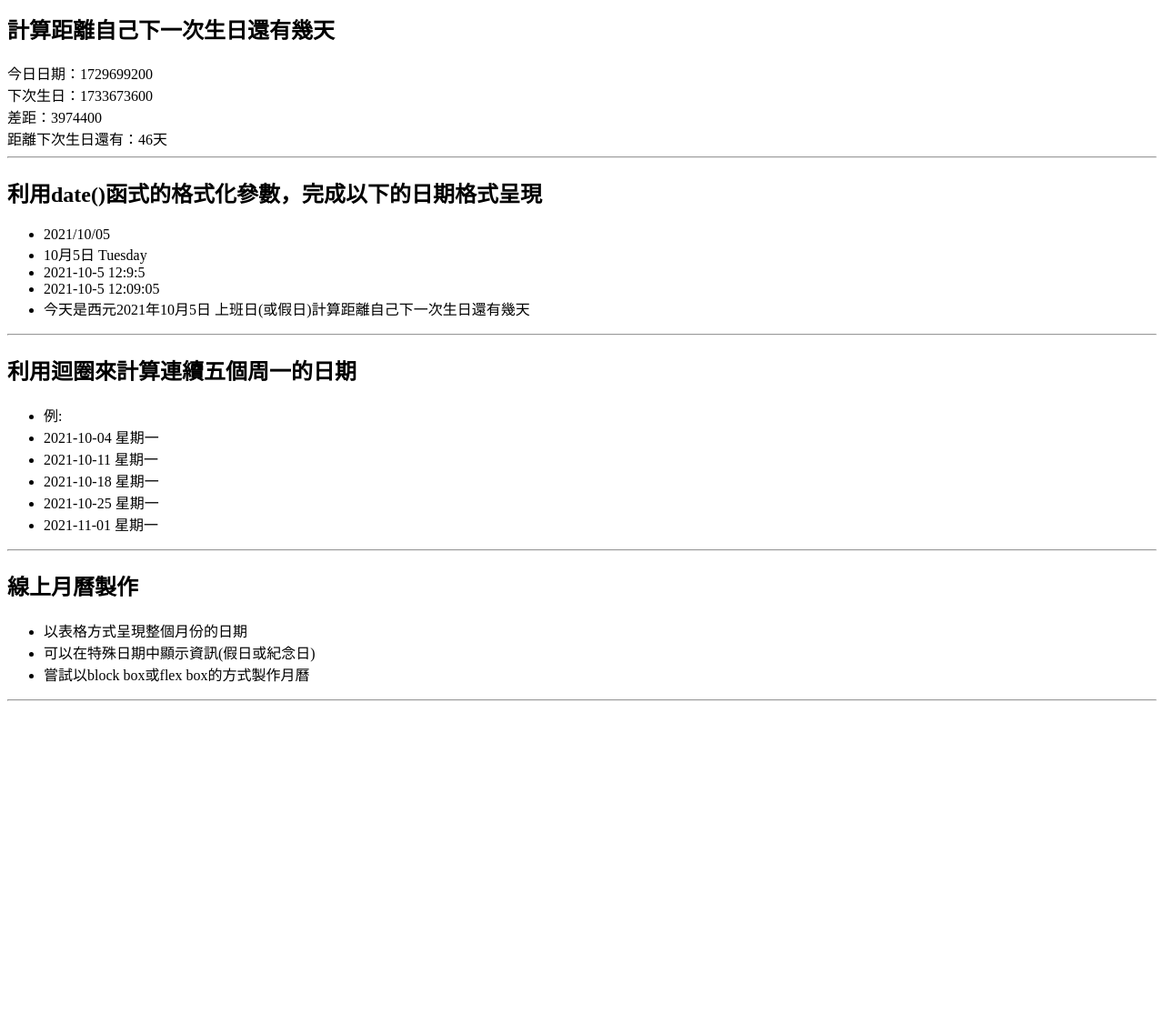
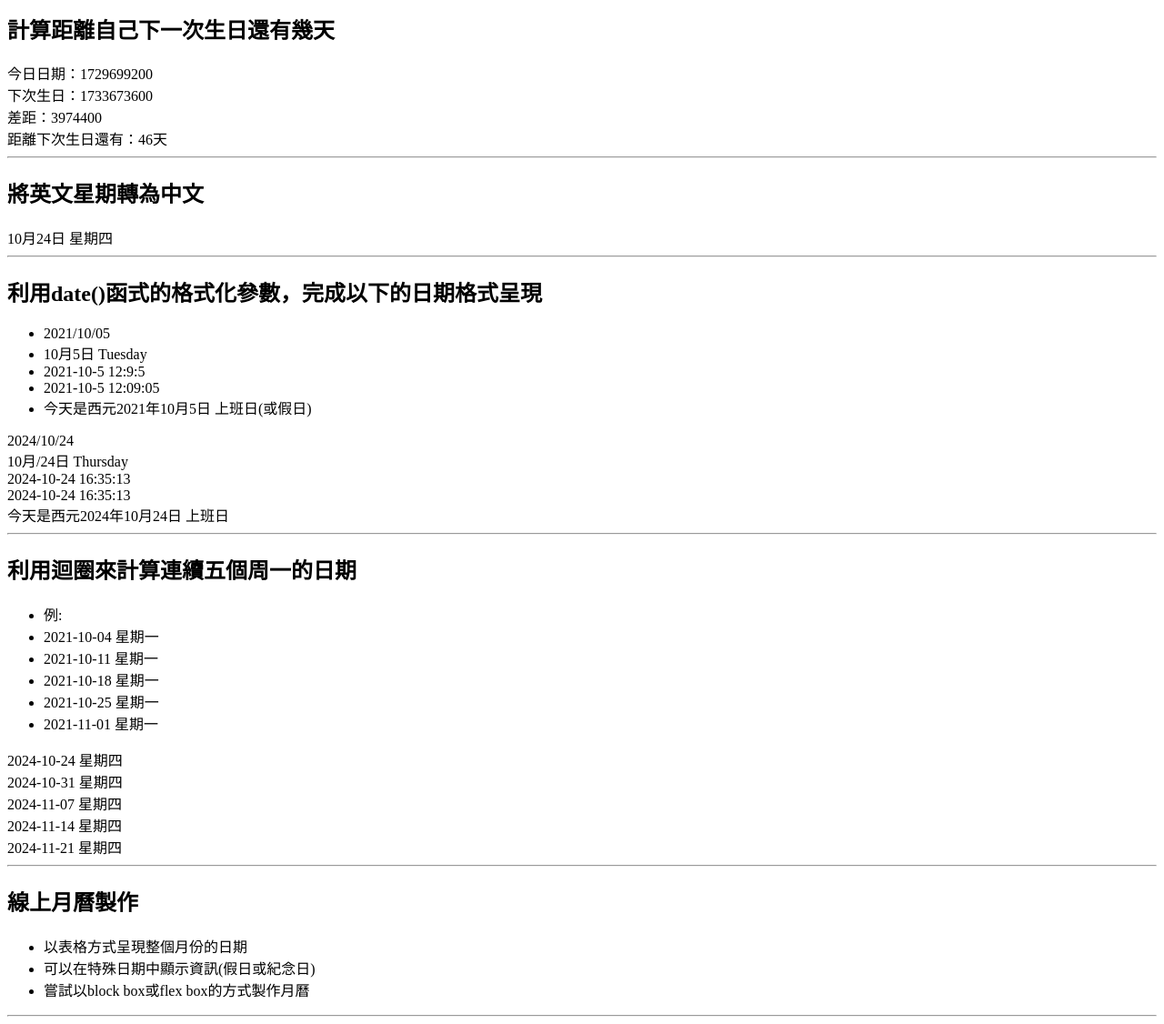
Before and after one commit to youyu129/github-test, a PHP site: page /date.php in a window 1280 px wide. Shown: the part 349-1475 px from the top of the page at 91% size. Before the commit the page ends 1120 px from the top, so only its background shows below. Run offline with PHP 8.4, Linux system fonts and the light colour scheme.

Commit message:
新增date練習題_星期英文轉換為中文

```diff
--- a/date.php
+++ b/date.php
@@ -55,15 +55,42 @@ echo "<br>" ;
 ?>
 <hr>
 
+<h2>將英文星期轉為中文</h2>
+<?php
+$weekString=[
+'Monday'=>['min'=>"一",'short'=>"周一",'fulltext'=>"星期一"],
+'Wednesday'=>['min'=>"二",'short'=>"周二",'fulltext'=>"星期二"],
+'Tuesday'=>['min'=>"三",'short'=>"周三",'fulltext'=>"星期三"],
+'Thursday'=>['min'=>"四",'short'=>"周四",'fulltext'=>"星期四"],
+'Friday'=>['min'=>"五",'short'=>"周五",'fulltext'=>"星期五"],
+'Saturday'=>['min'=>"六",'short'=>"周六",'fulltext'=>"星期六"],
+'Sunday'=>['min'=>"日",'short'=>"周日",'fulltext'=>"星期日"]
+];
+
+echo date("m月d日")." ".$weekString[date("l")]['fulltext'] . "<br>";
+?>
+<hr>
     <h2>利用date()函式的格式化參數，完成以下的日期格式呈現</h2>
 <ul>
     <li>2021/10/05</li>
     <li>10月5日 Tuesday</li>
     <li>2021-10-5 12:9:5</li>
     <li>2021-10-5 12:09:05</li>
-    <li>今天是西元2021年10月5日 上班日(或假日)計算距離自己下一次生日還有幾天</li>
+    <li>今天是西元2021年10月5日 上班日(或假日)</li>
 </ul>
 <?php
+echo date("Y/m/d") . "<br>";
+echo date("m月/d日 l"). "<br>";
+echo date("Y-m-d G:i:s") . "<br>";
+echo date("Y-m-d H:i:s") . "<br>";
+
+echo "今天是西元". date("Y年m月d日") ." ";
+if (date("N")>5) {
+    echo "假日";
+}else{
+    echo "上班日";
+}
+
 ?>
 <hr>
 
@@ -77,6 +104,13 @@ echo "<br>" ;
     <li>2021-11-01 星期一</li>
 </ul>
 <?php
+for ($i=0 ; $i < 5 ; $i++) {
+    $timestamp=strtotime("+$i weeks".date("Y-m-d"));
+    echo date("Y-m-d",$timestamp);
+    echo "&nbsp";
+    echo $weekString[date("l")]["fulltext"];
+    echo "<br>";
+}
 ?>
 <hr>
 
```
